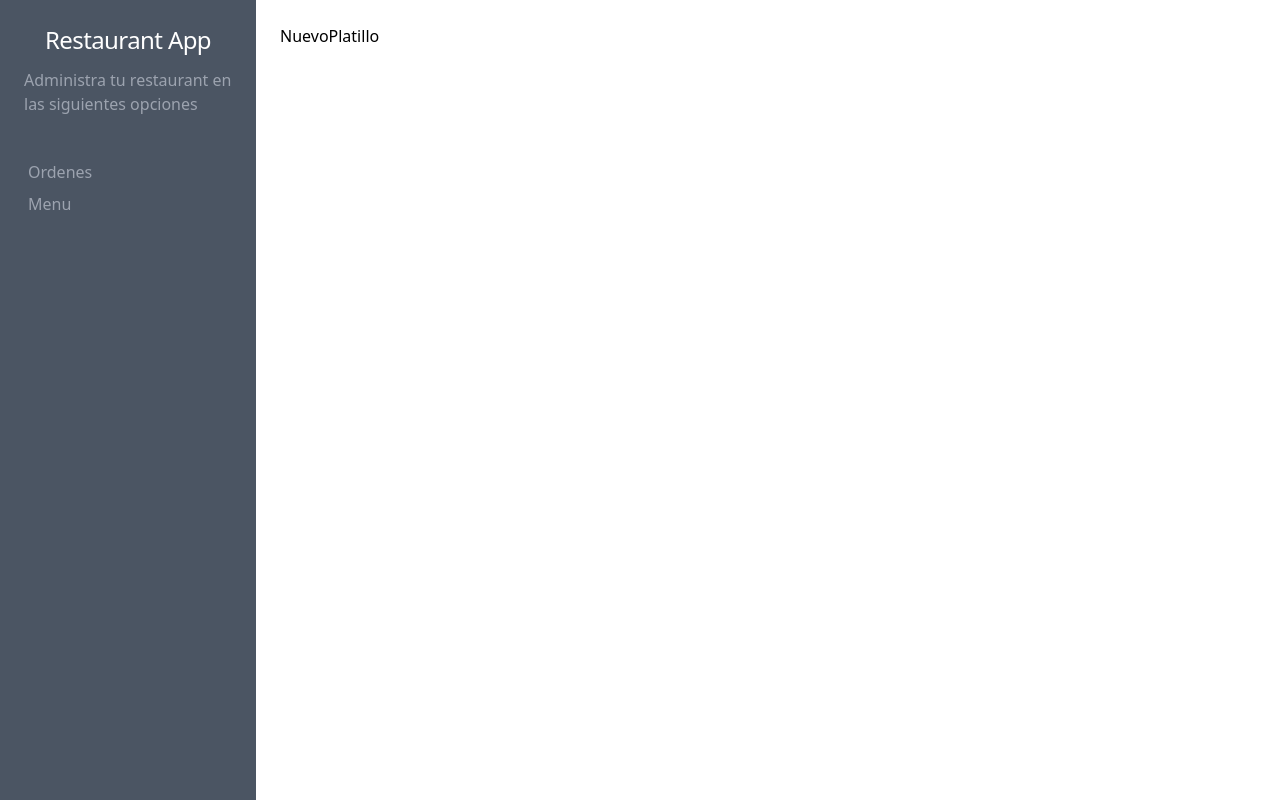
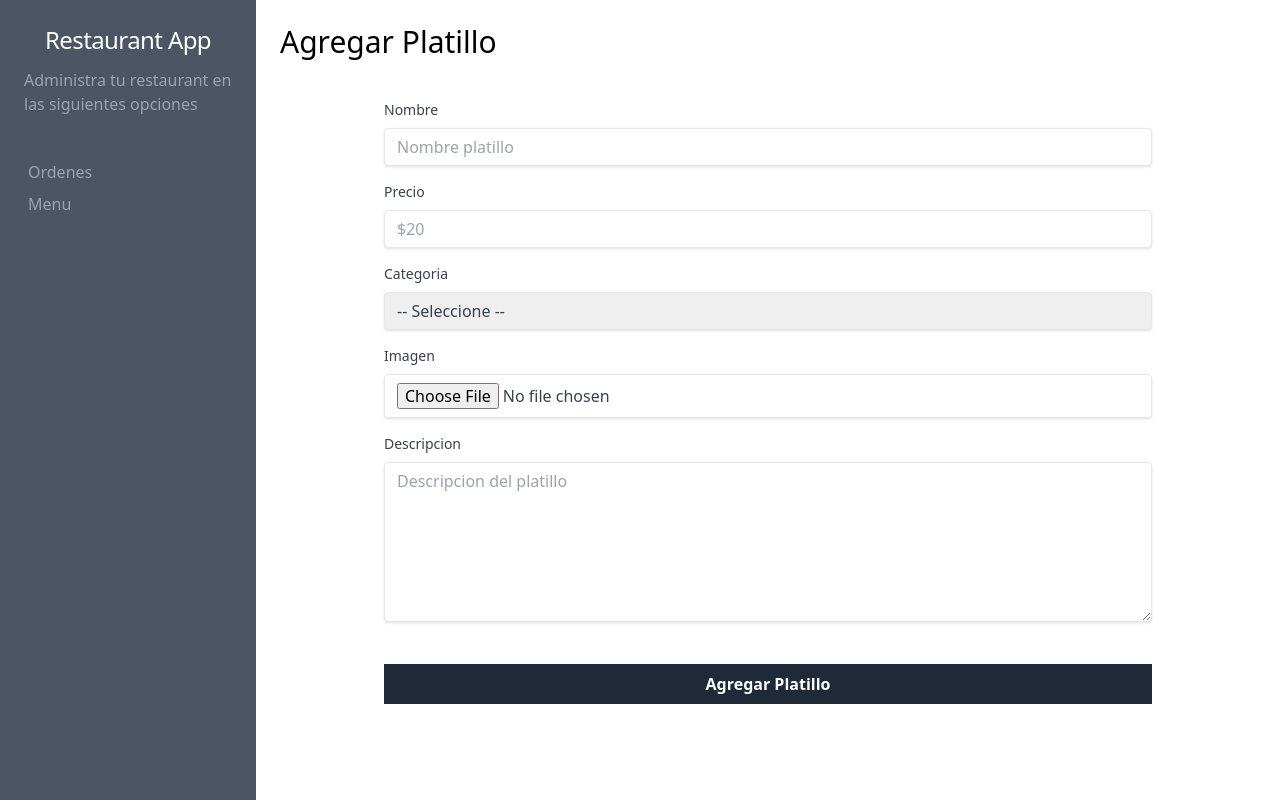
Before and after one commit to tomidziurdzia/RestaurantApp, a React (Vite) app: page /nuevo-platillo in a window 1280 px wide. Built offline with nearby package versions, Linux system fonts and the light colour scheme.

Commit message:
Finalizado form de nuevo platillo

```diff
--- a/package.json
+++ b/package.json
@@ -10,9 +10,11 @@
     "preview": "vite preview"
   },
   "dependencies": {
+    "formik": "^2.4.2",
     "react": "^18.2.0",
     "react-dom": "^18.2.0",
-    "react-router-dom": "^6.13.0"
+    "react-router-dom": "^6.13.0",
+    "yup": "^1.2.0"
   },
   "devDependencies": {
     "@types/react": "^18.0.37",
--- a/src/components/paginas/NuevoPlatillo.jsx
+++ b/src/components/paginas/NuevoPlatillo.jsx
@@ -1,7 +1,186 @@
 import React from "react";
+import { useFormik } from "formik";
+import * as Yup from "yup";
 
 const NuevoPlatillo = () => {
-  return <div>NuevoPlatillo</div>;
+  //Validacion y leer datos
+  const formik = useFormik({
+    initialValues: {
+      nombre: "",
+      precio: "",
+      categoria: "",
+      imagen: "",
+      descripcion: "",
+    },
+    validationSchema: Yup.object({
+      nombre: Yup.string()
+        .min(3, "Los platillos deben tener al menos 3 caracteres")
+        .required("El nombre es obligatorio"),
+      precio: Yup.number()
+        .min(1, "Debes agregar un numero")
+        .required("El precio es obligatorio"),
+      categoria: Yup.string().required("La categoria es obligatoria"),
+      descripcion: Yup.string()
+        .min(10, "La descripcion debe ser mas larga")
+        .required("La descripcion es obligatoria"),
+    }),
+
+    onSubmit: (datos) => {
+      console.log(datos);
+    },
+  });
+
+  return (
+    <>
+      <h1 className="text-3xl font-light mb-4">Agregar Platillo</h1>
+      <div className="flex justify-center mt-10">
+        <div className="w-full max-w-3xl">
+          <form onSubmit={formik.handleSubmit}>
+            <div className="mb-4">
+              <label
+                className="block text-gray-700 text-sm mb-2"
+                htmlFor="nombre"
+              >
+                Nombre
+              </label>
+              <input
+                type="text"
+                placeholder="Nombre platillo"
+                name="nombre"
+                id="nombre"
+                className="shadow appearance-none border rounded w-full py-2 px-3 text-gray-700 leading-tight focus:outline-none"
+                value={formik.values.nombre}
+                onChange={formik.handleChange}
+                onBlur={formik.handleBlur}
+              />
+            </div>
+            {formik.touched.nombre && formik.errors.nombre ? (
+              <div
+                className="bg-red-100 border-l-4 border-red-500 text-red-700 p-2 mb-4"
+                role="alert"
+              >
+                <p className="font-bold">Hubo un error</p>
+                <p>{formik.errors.nombre}</p>
+              </div>
+            ) : null}
+            <div className="mb-4">
+              <label
+                className="block text-gray-700 text-sm mb-2"
+                htmlFor="precio"
+              >
+                Precio
+              </label>
+              <input
+                type="number"
+                min="0"
+                placeholder="$20"
+                name="precio"
+                id="precio"
+                className="shadow appearance-none border rounded w-full py-2 px-3 text-gray-700 leading-tight focus:outline-none"
+                value={formik.values.precio}
+                onChange={formik.handleChange}
+                onBlur={formik.handleBlur}
+              />
+            </div>
+            {formik.touched.precio && formik.errors.precio ? (
+              <div
+                className="bg-red-100 border-l-4 border-red-500 text-red-700 p-2 mb-4"
+                role="alert"
+              >
+                <p className="font-bold">Hubo un error</p>
+                <p>{formik.errors.precio}</p>
+              </div>
+            ) : null}
+
+            <div className="mb-4">
+              <label
+                className="block text-gray-700 text-sm mb-2"
+                htmlFor="categoria"
+              >
+                Categoria
+              </label>
+              <select
+                id="categoria"
+                name="categoria"
+                className="shadow appearance-none border rounded w-full py-2 px-3 text-gray-700 leading-tight focus:outline-none"
+                value={formik.values.categoria}
+                onChange={formik.handleChange}
+                onBlur={formik.handleBlur}
+              >
+                <option value="">-- Seleccione --</option>
+                <option value="desayuno">Desayuno</option>
+                <option value="comida">Comida</option>
+                <option value="cena">Cena</option>
+                <option value="bebida">Bebidas</option>
+                <option value="postre">Postres</option>
+                <option value="ensalada">Ensaladas</option>
+              </select>
+            </div>
+            {formik.touched.categoria && formik.errors.categoria ? (
+              <div
+                className="bg-red-100 border-l-4 border-red-500 text-red-700 p-2 mb-4"
+                role="alert"
+              >
+                <p className="font-bold">Hubo un error</p>
+                <p>{formik.errors.categoria}</p>
+              </div>
+            ) : null}
+
+            <div className="mb-4">
+              <label
+                className="block text-gray-700 text-sm mb-2"
+                htmlFor="precio"
+              >
+                Imagen
+              </label>
+              <input
+                type="file"
+                id="imagen"
+                className="shadow appearance-none border rounded w-full py-2 px-3 text-gray-700 leading-tight focus:outline-none"
+                value={formik.values.imagen}
+                onChange={formik.handleChange}
+                onBlur={formik.handleBlur}
+              />
+            </div>
+
+            <div className="mb-4">
+              <label
+                className="block text-gray-700 text-sm mb-2"
+                htmlFor="descripcion"
+              >
+                Descripcion
+              </label>
+              <textarea
+                type="text"
+                placeholder="Descripcion del platillo"
+                id="descripcion"
+                className="shadow appearance-none h-40 border rounded w-full py-2 px-3 text-gray-700 leading-tight focus:outline-none"
+                value={formik.values.descripcion}
+                onChange={formik.handleChange}
+                onBlur={formik.handleBlur}
+              ></textarea>
+            </div>
+
+            {formik.touched.descripcion && formik.errors.descripcion ? (
+              <div
+                className="bg-red-100 border-l-4 border-red-500 text-red-700 p-2 mb-4"
+                role="alert"
+              >
+                <p className="font-bold">Hubo un error</p>
+                <p>{formik.errors.descripcion}</p>
+              </div>
+            ) : null}
+
+            <input
+              type="submit"
+              className="bg-gray-800 hover:bg-gray-900 w-full mt-5 p-2 text-white font-bold"
+              value="Agregar Platillo"
+            />
+          </form>
+        </div>
+      </div>
+    </>
+  );
 };
 
 export default NuevoPlatillo;
```
Also changed, not shown: 1 other file (tests, documents, lock files or other folders).
